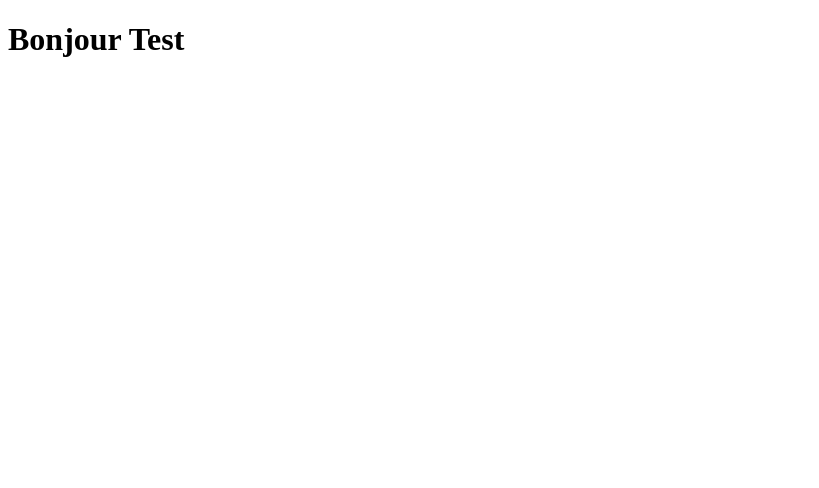
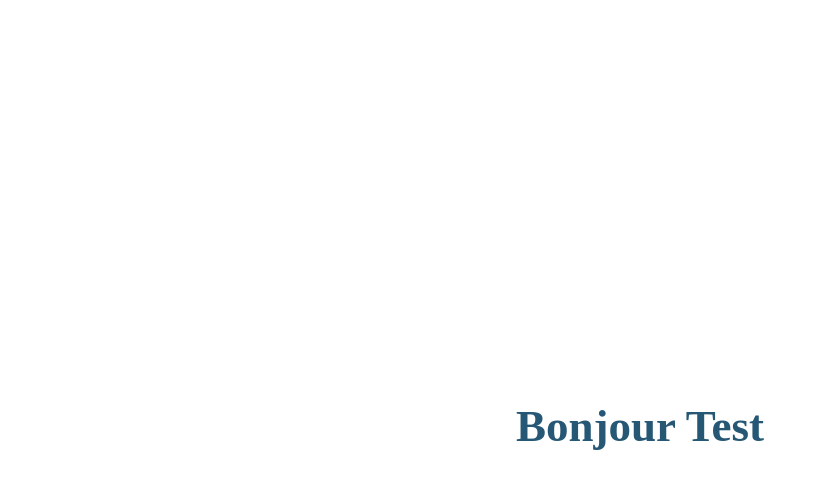
Before and after one commit to astraas-cm/NGZTest, a plain HTML site: page index.html in a window 1280 px wide. Shown: the whole page, without its empty margins (0-819 px from the left). Drawn offline with Linux system fonts and the light colour scheme.

Commit message:
ajout du css

```diff
--- a/index.html
+++ b/index.html
@@ -4,6 +4,6 @@
 <head>
 <body>
 
-<h1>Bonjour Test</h1>
+<h1 style="text-align: center; color: #265876; margin-top: 400px; font-size: 45px ">Bonjour Test</h1>
 </body>
 </html>
```
